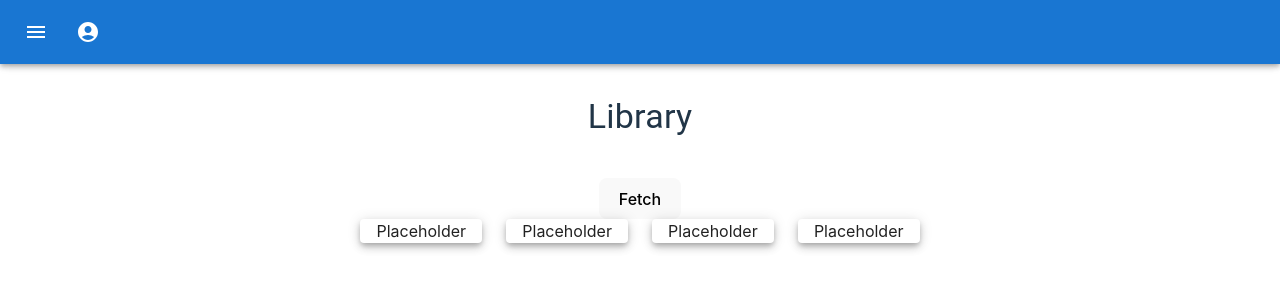
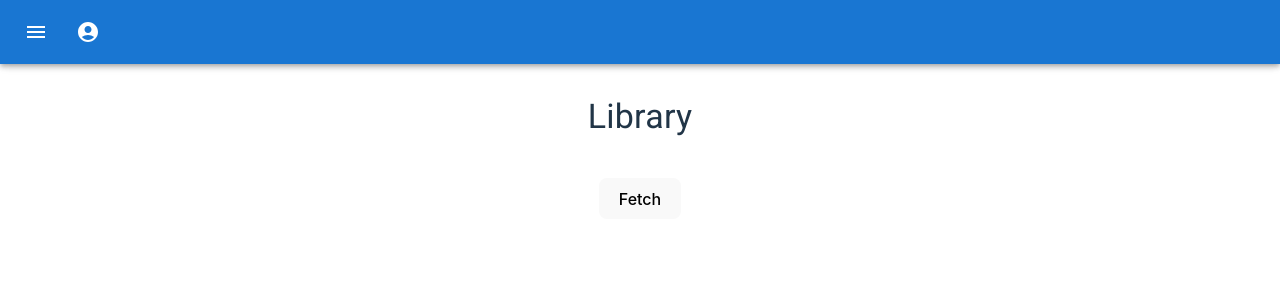
Before and after one commit to eccpluto/IOD2024-capstoneProject, a React (Vite) app in the folder frontend/ideo/: page /library in a window 1280 px wide. Shown: the top 300 px of the page. Built offline with nearby package versions, Linux system fonts and the light colour scheme.

Commit message:
added roboto fonts, added testing code to fetch unpaywall data "gravity". tidied up search call inside useUnpaywallData()

```diff
--- a/frontend/ideo/index.html
+++ b/frontend/ideo/index.html
@@ -1,13 +1,20 @@
 <!doctype html>
 <html lang="en">
+
 <head>
   <meta charset="UTF-8" />
   <link rel="icon" type="image/svg+xml" href="/vite.svg" />
   <meta name="viewport" content="width=device-width, initial-scale=1.0" />
+  <link rel="preconnect" href="https://fonts.googleapis.com" />
+  <link rel="preconnect" href="https://fonts.gstatic.com" crossorigin />
+  <link rel="stylesheet" href="https://fonts.googleapis.com/css2?family=Roboto:wght@300;400;500;700&display=swap" />
+
   <title>Ideo</title>
 </head>
+
 <body>
   <div id="root"></div>
   <script type="module" src="/src/main.jsx"></script>
 </body>
+
 </html>
--- a/frontend/ideo/src/components/LibraryBrowser.jsx
+++ b/frontend/ideo/src/components/LibraryBrowser.jsx
@@ -17,7 +17,7 @@ export default function LibraryBrowser(props) {
     <Container>
       {/* layout the resources in a grid */}
       <button onClick={() =>
-        getUnpaywallData("/search?query=askljhasdfkljhasdf&is_oa=true&email=unpaywall_01@example.com")}>
+        getUnpaywallData("gravity")}>
         Fetch
       </button>
       <Grid
@@ -28,22 +28,13 @@ export default function LibraryBrowser(props) {
         alignItems="flex-end"
       >
         {/* if we have data, we map these to cards */}
-        {unpaywallData && unpaywallData.map((resorce) => {
-          // pass the data into the cards - already serialised
-          // <ResourceCard
+        {unpaywallData && unpaywallData.map((resource, index) => {
+          return (
+            <Grid item xs={6} sm={4} lg={3} xl={2} key={index}>
+              <ResourceCard resource={resource} resourceType="article"  />
+            </Grid>
+          )
         })}
-        <Grid item xs={6} sm={4} lg={3} xl={2}>
-          <ResourceCard />
-        </Grid>
-        <Grid item xs={6} sm={4} lg={3} xl={2}>
-          <ResourceCard />
-        </Grid>
-        <Grid item xs={6} sm={4} lg={3} xl={2}>
-          <ResourceCard />
-        </Grid>
-        <Grid item xs={6} sm={4} lg={3} xl={2}>
-          <ResourceCard />
-        </Grid>
       </Grid>
       {/* <Box
         height={200}
--- a/frontend/ideo/src/components/ResourceCard.jsx
+++ b/frontend/ideo/src/components/ResourceCard.jsx
@@ -1,13 +1,33 @@
-import { Box, Paper } from "@mui/material";
+import { Box, Paper, Typography } from "@mui/material";
 
 // display a resource
 // this could be from a search result(s), or from locally saved resources
 export default function ResourceCard(props) {
+
+    const resource = props.resource;
+    const resourceType = props.resourceType;
+
+    // unpayway provides some html-formatted strings
+    const stripHTMLTags = (html) => {
+        let temp = document.createElement('div');
+        temp.innerHTML = html;
+        return temp.textContent || temp.innerText || "";
+    }
+
+    // console.log(resource);
+
     return (
         <Paper
             elevation={5}
+            // sx={onclick=alert("hello there")}
         >
-            Placeholder
+            <Typography variant="h6">
+                {/* {resourceType} */}
+                {resource.title}
+            </Typography>
+            <Typography variant="subtitle1">
+                {stripHTMLTags(resource.abstract)}
+            </Typography>
         </Paper>
     )
 }
--- a/frontend/ideo/src/hooks/useUnpaywallData.jsx
+++ b/frontend/ideo/src/hooks/useUnpaywallData.jsx
@@ -7,20 +7,31 @@ import { useEffect, useState } from "react";
 export default function useUnpaywallData() {
 
     const API_BASE_URL = "https://api.unpaywall.org/v2";
+    const API_OA = "is_oa=true";
+    const API_EMAIL = "email=unpaywall_01@example.com";
     const [data, setData] = useState(null);
     const [url, setURL] = useState(null);
 
-    function handleGetData(enpoint) {
-        const request = API_BASE_URL + enpoint;
-        console.log(request);
+    function handleGetData(query) {
+        const request = `${API_BASE_URL}/search?query=${query}&${API_OA}&${API_EMAIL}`;
+        // console.log(request);
         setURL(request);
-    }
+    };
 
     // serialise the data so that we only retain what we want in our model
     function serialiseData(data) {
-        let serialisedData = {};
+        // map the data we are interested in
+        const serialisedData = data.map((element) => {
+            // console.log(element);
+            return {
+                title: element.response.title,
+                url: element.response.doi_url,
+                abstract: element.snippet,
+                pdf_link: element.response.best_oa_location.url_for_pdf
+            }
+        });
         setData(serialisedData)
-    }
+    };
 
     // observe the url state and fetch data when change detected
     useEffect(() => {
```
Lines whose indentation alone changed are shown as unchanged.
